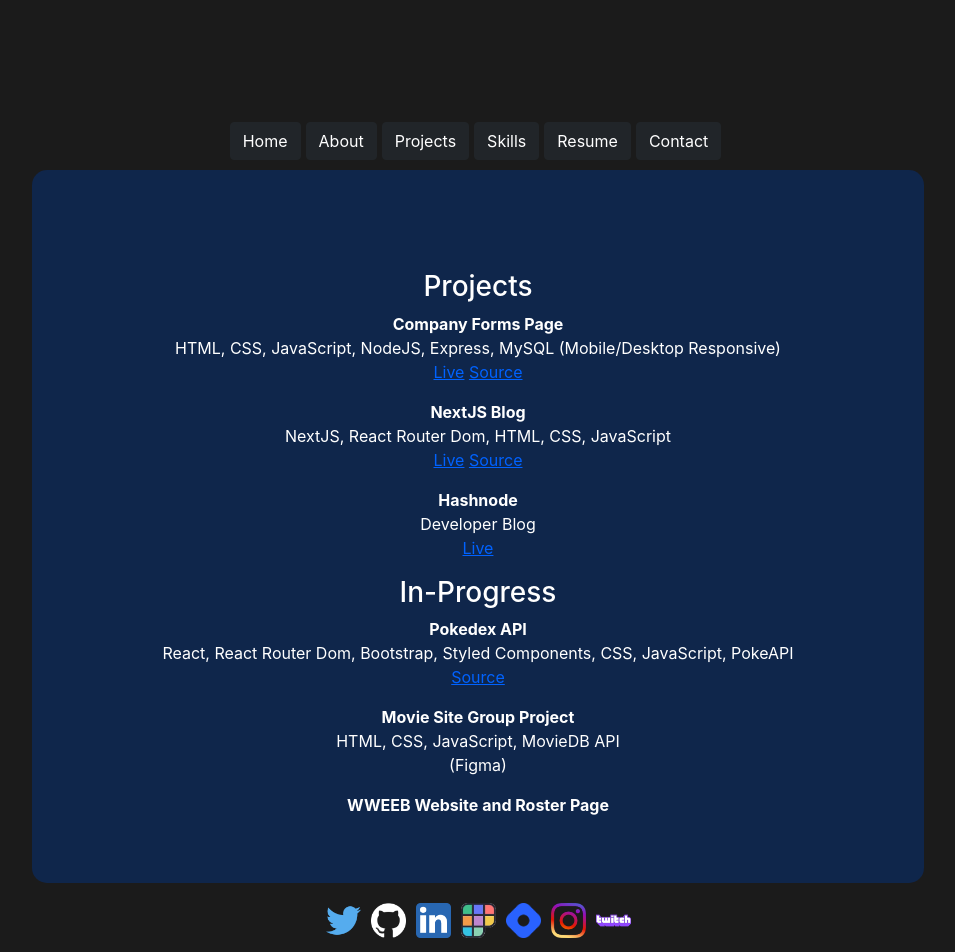
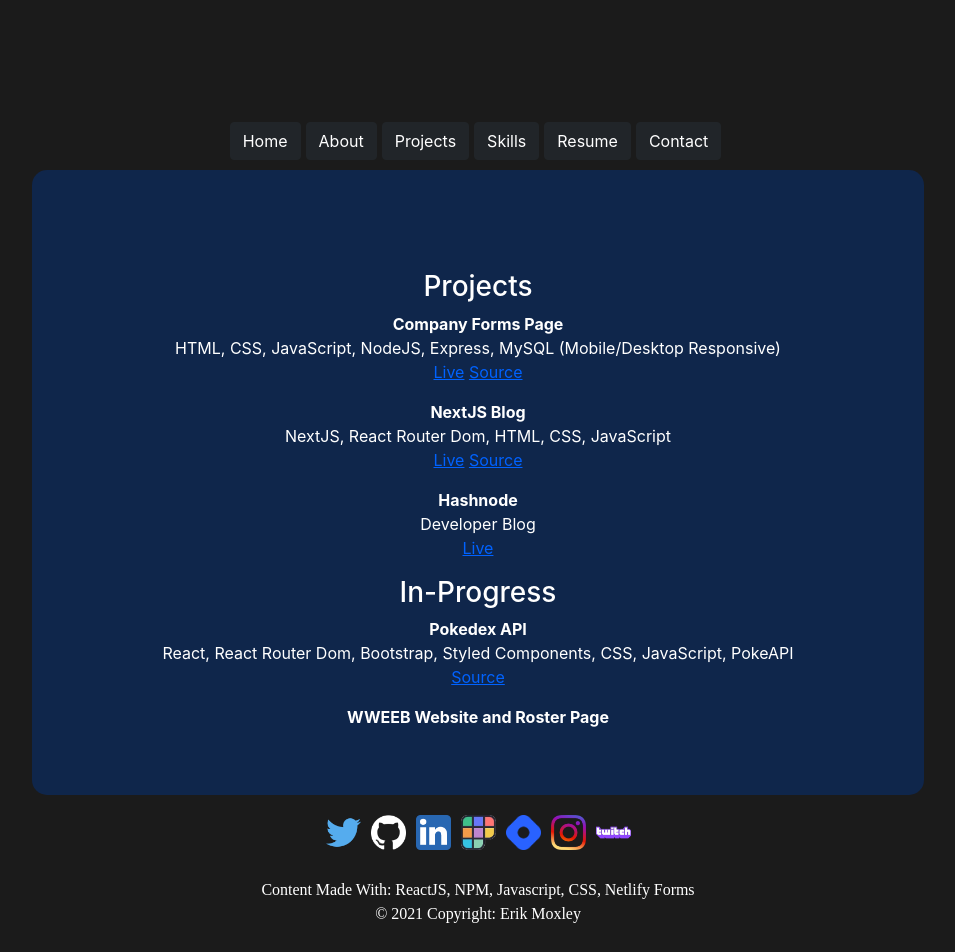
Before and after one commit to ErikMoxley/erik-moxley, a React (Create React App) app: page /projects in a window 1280 px wide. Shown: the top 952 px of the page, without its empty margins (162-1117 px from the left). Built offline with nearby package versions, Linux system fonts and the light colour scheme.

Commit message:
update projects page

```diff
--- a/src/components/pages/Projects.js
+++ b/src/components/pages/Projects.js
@@ -33,13 +33,6 @@ const Projects = () => {
             <a href="https://github.com/ErikMoxley/pokedexapi" target="_blank" rel="noopener noreferrer">Source</a>
           </p>
           <p>
-            <b>Movie Site Group Project</b>
-            <br/>
-            HTML, CSS, JavaScript, MovieDB API
-            <br/>
-            (Figma)
-          </p>
-          <p>
             <b>WWEEB Website and Roster Page</b>
           </p>
         </header>
```
